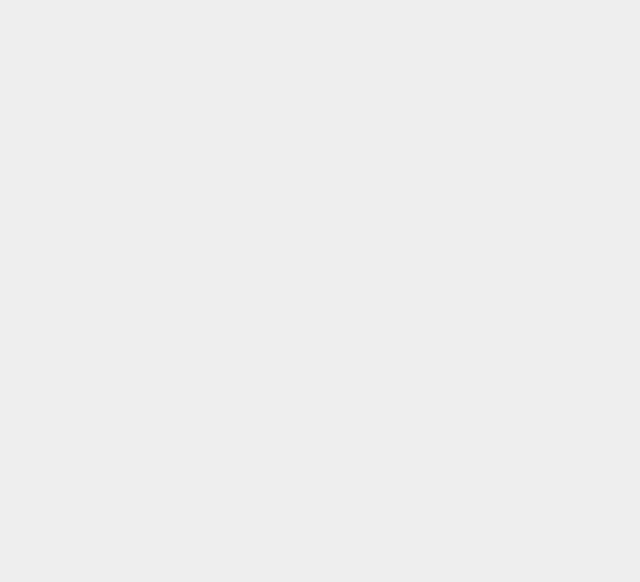
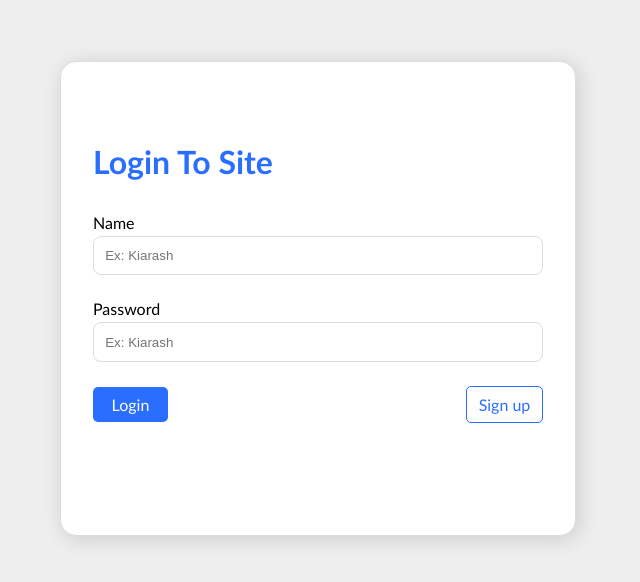
Before and after one commit to Kiarash-Jamali-frontend/react-form, a React (Create React App) app: page / in a window 1280 px wide. Shown: the part 110-692 px from the top of the page, without its empty margins (322-962 px from the left). Built offline with nearby package versions, Linux system fonts and the light colour scheme.

Commit message:
Develop login component

```diff
--- a/package.json
+++ b/package.json
@@ -6,6 +6,7 @@
     "@testing-library/jest-dom": "^5.16.5",
     "@testing-library/react": "^13.4.0",
     "@testing-library/user-event": "^13.5.0",
+    "animate.css": "^4.1.1",
     "react": "^18.2.0",
     "react-dom": "^18.2.0",
     "react-scripts": "5.0.1",
--- a/src/App.js
+++ b/src/App.js
@@ -1,9 +1,10 @@
 import React from "react";
+import Login from "./components/Login/Login";
 
 const App = () => {
     return (
         <>
-
+            <Login/>
         </>
     )
 }
--- a/src/components/Login/Login.jsx
+++ b/src/components/Login/Login.jsx
@@ -0,0 +1,64 @@
+import React, { useEffect, useState } from "react";
+import styles from "./Login.module.css";
+import "./../../../node_modules/animate.css/animate.min.css";
+import validate from "../validate";
+
+const Login = () => {
+
+    const [data, setData] = useState({});
+    const [errors, setErrors] = useState({});
+    const [touched, setTouched] = useState({});
+
+    const changeHandler = ({ target }) => {
+        setData({ ...data, [target.name]: target.value });
+    }
+
+    const touchedHandler = ({ target }) => {
+        setTouched({ ...touched, [target.name]: true });
+    }
+
+    useEffect(() => {
+        setErrors(validate("login", data));
+    }, [data]);
+
+    return (
+        <>
+            <div className={styles.container + " animate__animated animate__flipInX"}>
+                {/*Title*/}
+                <h1 className={styles.title}>Login To Site</h1>
+
+                <form action="" method="get" className={styles.form}>
+                    {/*User name*/}
+                    <div>
+                        <label htmlFor="name">Name</label>
+
+                        <input type="text" id="name" name="name" placeholder="Ex: Kiarash"
+                            onChange={changeHandler} onFocus={touchedHandler}
+                            className={errors.name && touched.name ? styles.errorBorder : ""} />
+
+                        {errors.name && touched.name && <span>{errors.name}</span>}
+                    </div>
+
+                    {/*Password*/}
+                    <div>
+                        <label htmlFor="password">Password</label>
+
+                        <input type="text" id="password" name="password" placeholder="Ex: Kiarash"
+                            onChange={changeHandler} onFocus={touchedHandler}
+                            className={errors.password && touched.password ? styles.errorBorder : ""} />
+
+                        {errors.password && touched.password && <span>{errors.password}</span>}
+                    </div>
+
+                    {/*Buttons*/}
+                    <div className={styles.buttons}>
+                        <a href="">Login</a>
+                        <a href="">Sign up</a>
+                    </div>
+                </form>
+            </div>
+        </>
+    )
+}
+
+export default Login;
--- a/src/components/Login/Login.module.css
+++ b/src/components/Login/Login.module.css
@@ -0,0 +1,95 @@
+.container {
+    padding: 5rem 2rem;
+    max-width: 450px;
+    border-radius: 1rem;
+    background-color: #fff;
+    width: 100%;
+    border: 1px solid #dcdcdc;
+    box-shadow: 3px 3px 20px #00000024;
+}
+
+/*Title*/
+.title {
+    color: #2a6eff;
+    margin: 0;
+}
+
+/*Form*/
+.form {
+    padding: 2rem 0;
+}
+
+.form>div:not(:last-child) {
+    display: flex;
+    flex-direction: column;
+}
+
+.form>:nth-child(2),
+.form>:nth-child(3) {
+    margin-top: 1.5rem;
+}
+
+/*Label*/
+.form label {
+    margin-bottom: .25rem;
+}
+
+/*Inputs*/
+.form input {
+    transition: 300ms;
+    padding: .7rem;
+    border-radius: .5rem;
+    border: 1px solid #dcdcdc;
+}
+
+.form input:focus {
+    border-color: #2a6eff;
+    outline: none;
+}
+
+.errorBorder {
+    border-color: red !important;
+}
+
+/*Errors*/
+.form span {
+    height: 20px;
+    text-align: left;
+    margin-top: 5px;
+    width: fit-content;
+    display: flex;
+    align-items: center;
+    font-size: 0.8rem;
+    color: red;
+    line-height: 10px;
+    padding: 0 .3rem;
+    border-radius: 3px;
+    background-color: rgba(255, 0, 0, 0.175);
+}
+
+/*Buttons*/
+.buttons {
+    display: flex;
+    align-items: center;
+    justify-content: space-between;
+}
+
+.buttons>a {
+    width: 75px;
+    padding: .5rem 0;
+    text-align: center;
+    display: block;
+    text-decoration: none;
+    border-radius: 5px;
+}
+
+
+.buttons>:first-child {
+    color: #fff;
+    background: #2a6eff;
+}
+
+.buttons>:last-child {
+    border: 1px solid #2a6eff;
+    color: #2a6eff;
+}
--- a/src/components/validate.js
+++ b/src/components/validate.js
@@ -0,0 +1,24 @@
+// Validate function
+export default function validate(type, data) {
+
+    // My errors
+    let errors = {};
+
+    // Name
+    if (!data.name) {
+        errors.name = "Name is required!";
+    } else {
+        delete errors.name;
+    }
+
+    // Password
+    if (!data.password) {
+        errors.password = "Password is required!";
+    } else if (data.password.length < 6) {
+        errors.password = "Min chars = 6";
+    } else {
+        delete errors.password;
+    }
+
+    return errors;
+}
```
Also changed, not shown: 1 other file (tests, documents, lock files or other folders).
